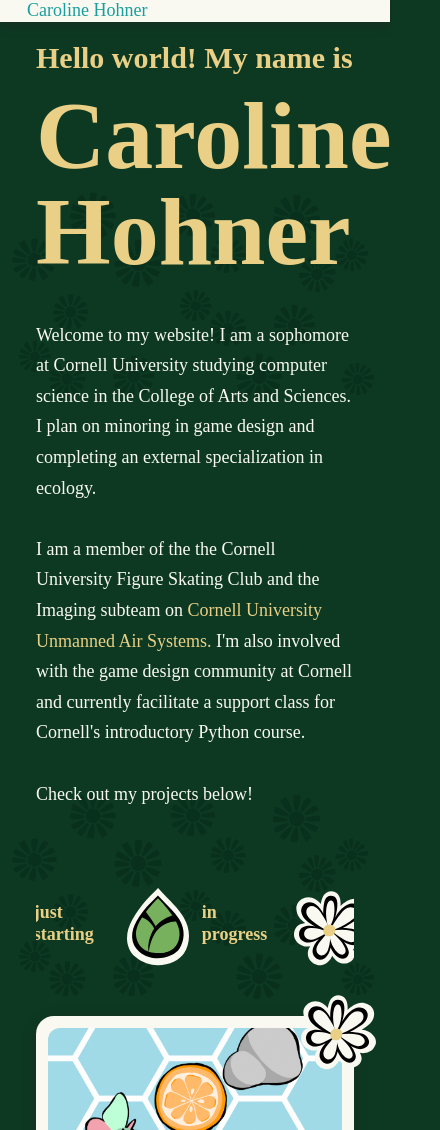
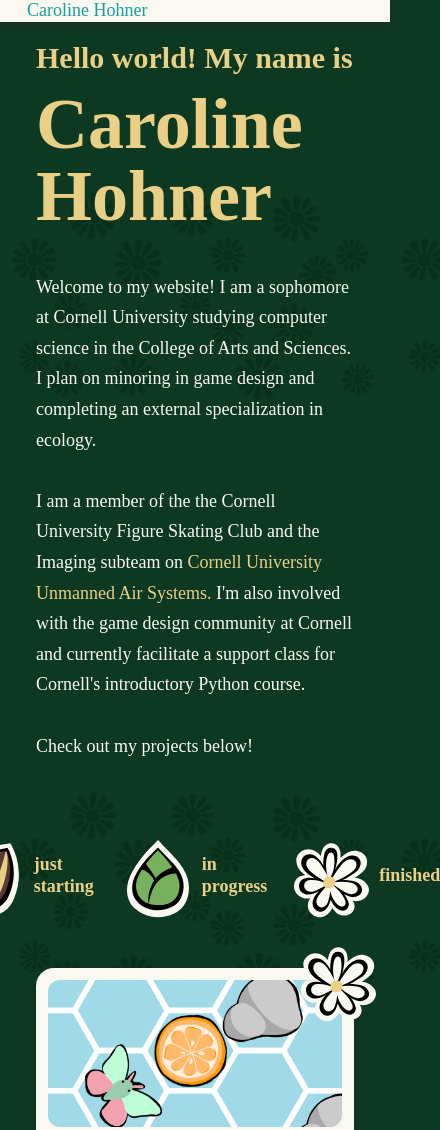
Before and after one commit to crhohner/crhohner.github.io, an Astro site: page / in a window 390 px wide. Shown: the top 1130 px of the page, 440 px wide, since content can reach past the window. Built offline with nearby package versions, Linux system fonts and the light colour scheme; Astro itself is replaced by a stand-in of ours.

Commit message:
Mobile fixes 2

```diff
--- a/src/content/blog/games2.mdx
+++ b/src/content/blog/games2.mdx
@@ -27,7 +27,7 @@
 <br />
 <br />
 
-Lague guides his views through how to turn these maps into meshes, textures, and colliders, to take the project into the
+Lague guides his viewers through how to turn these maps into meshes, textures, and colliders, to take the project into the
 third dimension. For this terrain to be truly infinite, he walks viewers through how to implement
 a system for generating and saving chunks, activating ones in view of the camera and hiding those out of view.
 
--- a/src/pages/index.astro
+++ b/src/pages/index.astro
@@ -83,7 +83,7 @@
           <h1 class="text-3xl pb-1 font-semibold">Hello world! My name is</h1>
         </div>
         <div class="flex items-center w-full">
-          <h1 class="text-8xl font-bold">Caroline Hohner</h1>
+          <h1 class="text-7xl font-bold">Caroline Hohner</h1>
         </div>
         <div class="flex items-center justify-center w-full">
           <div class="pt-8">
@@ -106,7 +106,7 @@
 
       <br />
 
-      <section class="pb-12 overflow-scroll">
+      <section class="pb-12 overflow-scroll-x">
         <div class="flex items-center justify-center w-full">
           <img src="/seed.svg" />
           <h1 class="pr-6 pl-1">just starting</h1>
```
